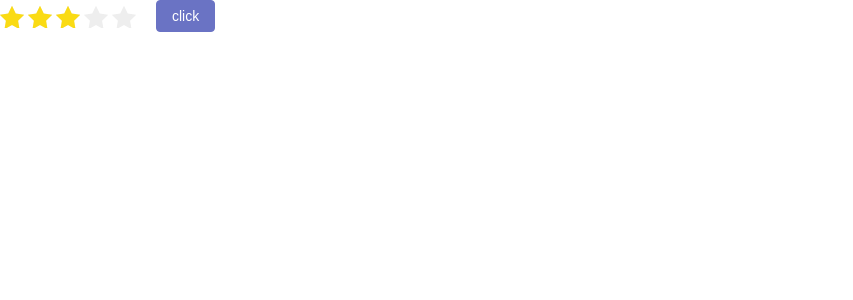
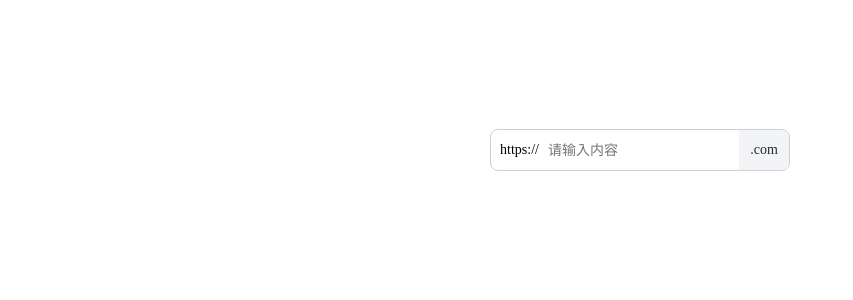
Before and after one commit to zijian-feng/t-design, a React (Vite) app: page / in a window 1280 px wide. Shown: the top 300 px of the page, without its empty margins (0-853 px from the left). Built offline with nearby package versions, Linux system fonts and the light colour scheme.

Commit message:
feat(components): :sparkles: 新增 配置配置组件、基础输入框 组件

```diff
--- a/scripts/generate-package.json.js
+++ b/scripts/generate-package.json.js
@@ -41,11 +41,15 @@ async function main() {
     dependencies: {
       react: '^19.0.0',
       'react-dom': '^19.0.0',
-      classnames: '^2.5.1'
+      classnames: '^2.5.1',
+      'styled-components': '^6.1.17'
     },
     repository: {
       type: 'git',
       url: 'https://github.com/zijian-feng/trove-ui.git'
+    },
+    resolutions: {
+      'styled-components': '^5'
     }
   }
   await writeFile(packageJsonPath, JSON.stringify(packageJson, null, 2))
--- a/src/App.tsx
+++ b/src/App.tsx
@@ -1,16 +1,14 @@
 import './App.scss'
 import { useState } from 'react'
-import Flex from './components/Flex'
-import Rate from './components/Rate'
-import { Button } from './components'
-
+import ConfigProvider from '@/components/ConfigProvider'
+import UrlInputField from './components/Input/sample/UrlInputField'
 const App = () => {
-  const [state, setState] = useState(3)
+  const [size] = useState<'small' | 'medium' | 'large'>('large')
+  const [prefixCls] = useState('t')
   return (
-    <Flex gap={20} align="center">
-      <Rate allowHalf value={state} onChange={setState} />
-      <Button onClick={() => setState(4)}>click</Button>
-    </Flex>
+    <ConfigProvider size={size} prefixCls={prefixCls}>
+      <UrlInputField />
+    </ConfigProvider>
   )
 }
 
--- /dev/null
+++ b/src/components/ConfigProvider/index.tsx
@@ -0,0 +1,24 @@
+import { FC, ReactNode, useMemo } from 'react'
+import ConfigProviderContext from './providers/context'
+import type { ConfigProviderContextProps } from './providers/context'
+
+export interface ConfigProviderProps extends ConfigProviderContextProps {
+  children: ReactNode
+}
+
+const ConfigProvider: FC<ConfigProviderProps> = ({
+  children,
+  size = 'medium',
+  prefixCls = 'trove'
+}) => {
+  const value = useMemo(
+    () => ({
+      size,
+      prefixCls
+    }),
+    [size, prefixCls]
+  )
+  return <ConfigProviderContext.Provider value={value} children={children} />
+}
+
+export default ConfigProvider
--- /dev/null
+++ b/src/components/ConfigProvider/providers/context.ts
@@ -0,0 +1,18 @@
+import { createContext } from 'react'
+
+export interface ConfigProviderContextProps {
+  /**
+   * 组件前缀
+   * @default 'trove'
+   */
+  prefixCls?: string
+  /**
+   * 组件尺寸
+   * @default 'medium'
+   */
+  size?: 'small' | 'medium' | 'large'
+}
+
+const ConfigProviderContext = createContext<ConfigProviderContextProps>({})
+
+export default ConfigProviderContext
--- /dev/null
+++ b/src/components/Input/index.tsx
@@ -0,0 +1,73 @@
+import { useContext, type FC, type HTMLProps, type ReactNode } from 'react'
+import { InputContainer } from './styles/container.ts'
+import { useNamespace } from '@/hooks/useNamespace'
+import InputNumber from './number.tsx'
+import ConfigProviderContext from '../ConfigProvider/providers/context.ts'
+import Input from './styles/input.ts'
+
+export type HTMLInputProps = Omit<HTMLProps<HTMLInputElement>, 'size'>
+
+export interface InputProps extends HTMLInputProps {
+  /**
+   * 组件前置元素
+   * @default undefined
+   */
+  before?: ReactNode
+  /**
+   * 组件后置元素
+   * @default undefined
+   */
+  after?: ReactNode
+  /**
+   * 是否开启前置元素的填充模式
+   */
+  fillBefore?: boolean
+  /**
+   * 是否开启后置元素的填充模式
+   */
+  fillAfter?: boolean
+  /**
+   * 组件大小
+   * @default 'medium'
+   */
+  size?: 'small' | 'medium' | 'large'
+}
+
+export interface InputComponent extends FC<InputProps> {
+  Number: typeof InputNumber
+}
+
+const TroveInput: InputComponent = ({
+  size,
+  after,
+  before,
+  fillAfter = false,
+  fillBefore = false,
+  ...props
+}) => {
+  const ns = useNamespace('input')
+  const { size: commonSize } = useContext(ConfigProviderContext)
+
+  return (
+    <InputContainer
+      size={size ?? commonSize}
+      className={ns.join(ns.cls, ns.is(size ?? commonSize!))}
+    >
+      {!!before && (
+        <div className={ns.join(ns.is('before'), ns.is('fill', fillBefore))}>
+          {before}
+        </div>
+      )}
+      <Input type="text" {...props} />
+      {!!after && (
+        <div className={ns.join(ns.is('after'), ns.is('fill', fillAfter))}>
+          {after}
+        </div>
+      )}
+    </InputContainer>
+  )
+}
+
+TroveInput.Number = InputNumber
+
+export default TroveInput
--- /dev/null
+++ b/src/components/Input/number.tsx
@@ -0,0 +1,16 @@
+import type { FC, HTMLProps } from 'react'
+import { useNamespace } from '@/hooks/useNamespace.ts'
+import { InputContainer } from '@/components/Input/styles/container.ts'
+
+export interface InputNumberProps extends HTMLProps<HTMLInputElement> {}
+
+const InputNumber: FC<InputNumberProps> = ({ ...props }) => {
+  const { join, cls } = useNamespace('input-number')
+  return (
+    <InputContainer className={join(cls)}>
+      <input type="text" {...props} />
+    </InputContainer>
+  )
+}
+
+export default InputNumber
--- /dev/null
+++ b/src/components/Input/sample/UrlInputField/index.tsx
@@ -0,0 +1,17 @@
+import Input from '../..'
+import UrlInputFieldWrapper from './wrapper'
+
+const UrlInputField = () => {
+  return (
+    <UrlInputFieldWrapper align="center">
+      <Input
+        placeholder="请输入内容"
+        before="https://"
+        after=".com"
+        fillAfter
+      />
+    </UrlInputFieldWrapper>
+  )
+}
+
+export default UrlInputField
--- /dev/null
+++ b/src/components/Input/sample/UrlInputField/wrapper.ts
@@ -0,0 +1,10 @@
+import Flex from '@/components/Flex'
+import styled from 'styled-components'
+
+const UrlInputFieldWrapper = styled(Flex)`
+  height: 300px;
+  width: 300px;
+  margin: 0 auto;
+`
+
+export default UrlInputFieldWrapper
--- /dev/null
+++ b/src/components/Input/styles/container.ts
@@ -0,0 +1,94 @@
+import styled from 'styled-components'
+
+interface InputContainerProps {
+  size?: 'small' | 'medium' | 'large'
+}
+
+export const InputContainer = styled.div<InputContainerProps>`
+  display: flex;
+  align-items: center;
+  justify-content: space-between;
+
+  width: 100%;
+  overflow: hidden;
+  border: thin solid #cdced7;
+
+  .is-before:not(.is-fill) + input {
+    padding-left: 0;
+  }
+
+  input:has(+ .is-after:not(.is-fill)) {
+    padding-right: 0;
+  }
+
+  .is-before,
+  .is-after {
+    display: flex;
+    align-items: center;
+    justify-content: center;
+
+    &.is-fill {
+      color: #1f2937;
+      background-color: #f3f4f6;
+    }
+  }
+
+  ${({ size }) => {
+    switch (size) {
+      case 'small':
+        return `
+          height: 24px;
+          font-size: 10px;
+          border-radius: 4px;
+
+          input {
+            padding: 0 4px;
+            line-height: 24px;
+          }
+
+          .is-before,
+          .is-after {
+            height: 100%;
+            padding: 0 4px;
+            min-width: 20px;
+          }
+        `
+      case 'medium':
+        return `
+          height: 32px;
+          font-size: 12px;
+          border-radius: 6px;
+
+          input {
+            padding: 0 8px;
+            line-height: 32px;
+          }
+
+          .is-before,
+          .is-after {
+            height: 100%;
+            padding: 0 8px;
+            min-width: 24px;
+          }
+        `
+      case 'large':
+        return `
+          height: 40px;
+          font-size: 14px;
+          border-radius: 8px;
+
+          input {
+            padding: 0 10px;
+            line-height: 40px;
+          }
+
+          .is-before,
+          .is-after {
+            height: 100%;
+            padding: 0 10px;
+            min-width: 30px;
+          }
+        `
+    }
+  }}
+`
--- /dev/null
+++ b/src/components/Input/styles/input.ts
@@ -0,0 +1,11 @@
+import styled from 'styled-components'
+
+const Input = styled.input`
+  background-color: transparent;
+  border: none;
+  outline: none;
+  flex: 1;
+  font-size: inherit;
+`
+
+export default Input
--- /dev/null
+++ b/src/hooks/useNamespace.ts
@@ -0,0 +1,42 @@
+import { useContext } from 'react'
+import ConfigProviderContext from '@/components/ConfigProvider/providers/context.ts'
+
+/**
+ * 生成类名
+ * @param name
+ */
+export const useNamespace = (name: string) => {
+  const { prefixCls } = useContext(ConfigProviderContext)
+  const cls = `${prefixCls}-${name}`
+
+  /**
+   * 命名断言
+   * @param name
+   * @param state
+   */
+  const is = (name: string, state?: boolean) => {
+    return name && (state || state === undefined) ? `is-${name}` : ''
+  }
+
+  /**
+   * 拼接类名
+   * @param cls
+   */
+  const join = (...cls: string[]) => {
+    return cls.join(' ')
+  }
+
+  /**
+   * 根据条件决定使用的类名，条件成立使用a类名，条件不成立使用b类名
+   */
+  const or = (condition: boolean, a: string, b: string) => {
+    return condition ? a : b
+  }
+
+  return {
+    is,
+    or,
+    cls,
+    join
+  }
+}
```
Also changed, not shown: package.json (+6 -1 lines).
